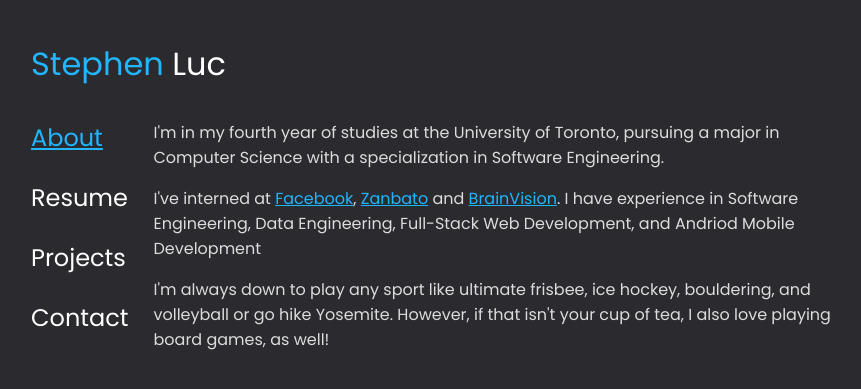
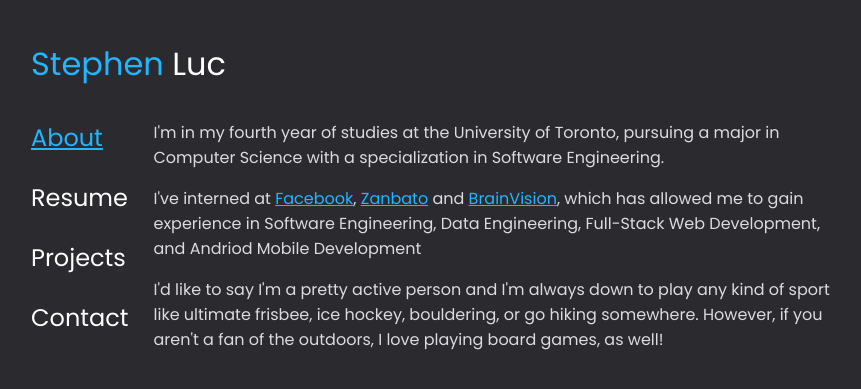
Before and after one commit to stephenluc/stephenluc.github.io, a Jekyll site: the page built from index.html, in a window 1280 px wide. Shown: the top 389 px of the page, without its empty margins (9-870 px from the left). Built offline with Jekyll 4.4.1, drawn with Linux system fonts in a browser that asks for light colours.

Commit message:
update about

```diff
--- a/_includes/about.html
+++ b/_includes/about.html
@@ -1,3 +1,3 @@
 <p>I'm in my fourth year of studies at the University of Toronto, pursuing a major in Computer Science with a specialization in Software Engineering.</p>
-<p>I've interned at <a class='main-text' href="https://www.facebook.com/pg/facebook/about/?ref=page_internal" target="_blank">Facebook</a>, <a class='main-text' href="https://zanbato.com/" target="_blank">Zanbato</a> and <a class='main-text' href="http://www.brainvision.ca/" target="_blank">BrainVision</a>. I have experience in Software Engineering, Data Engineering, Full-Stack Web Development, and Andriod Mobile Development</p>
-<p>I'm always down to play any sport like ultimate frisbee, ice hockey, bouldering, and volleyball or go hike Yosemite. However, if that isn't your cup of tea, I also love playing board games, as well!</p>
+<p>I've interned at <a class='main-text' href="https://www.facebook.com/pg/facebook/about/?ref=page_internal" target="_blank">Facebook</a>, <a class='main-text' href="https://zanbato.com/" target="_blank">Zanbato</a> and <a class='main-text' href="http://www.brainvision.ca/" target="_blank">BrainVision</a>, which has allowed me to gain experience in Software Engineering, Data Engineering, Full-Stack Web Development, and Andriod Mobile Development</p>
+<p>I'd like to say I'm a pretty active person and I'm always down to play any kind of sport like ultimate frisbee, ice hockey, bouldering, or go hiking somewhere. However, if you aren't a fan of the outdoors, I love playing board games, as well!</p>
```
